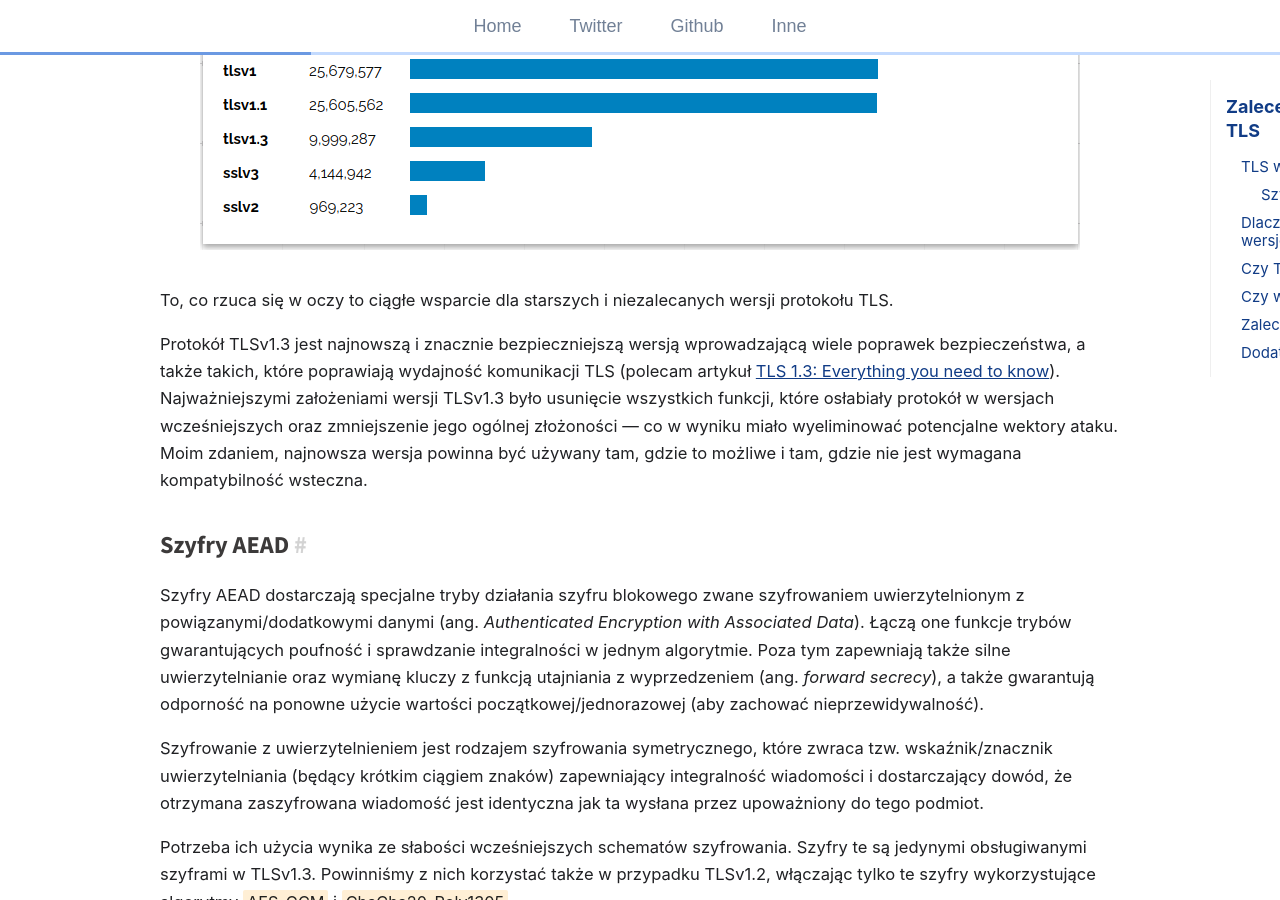
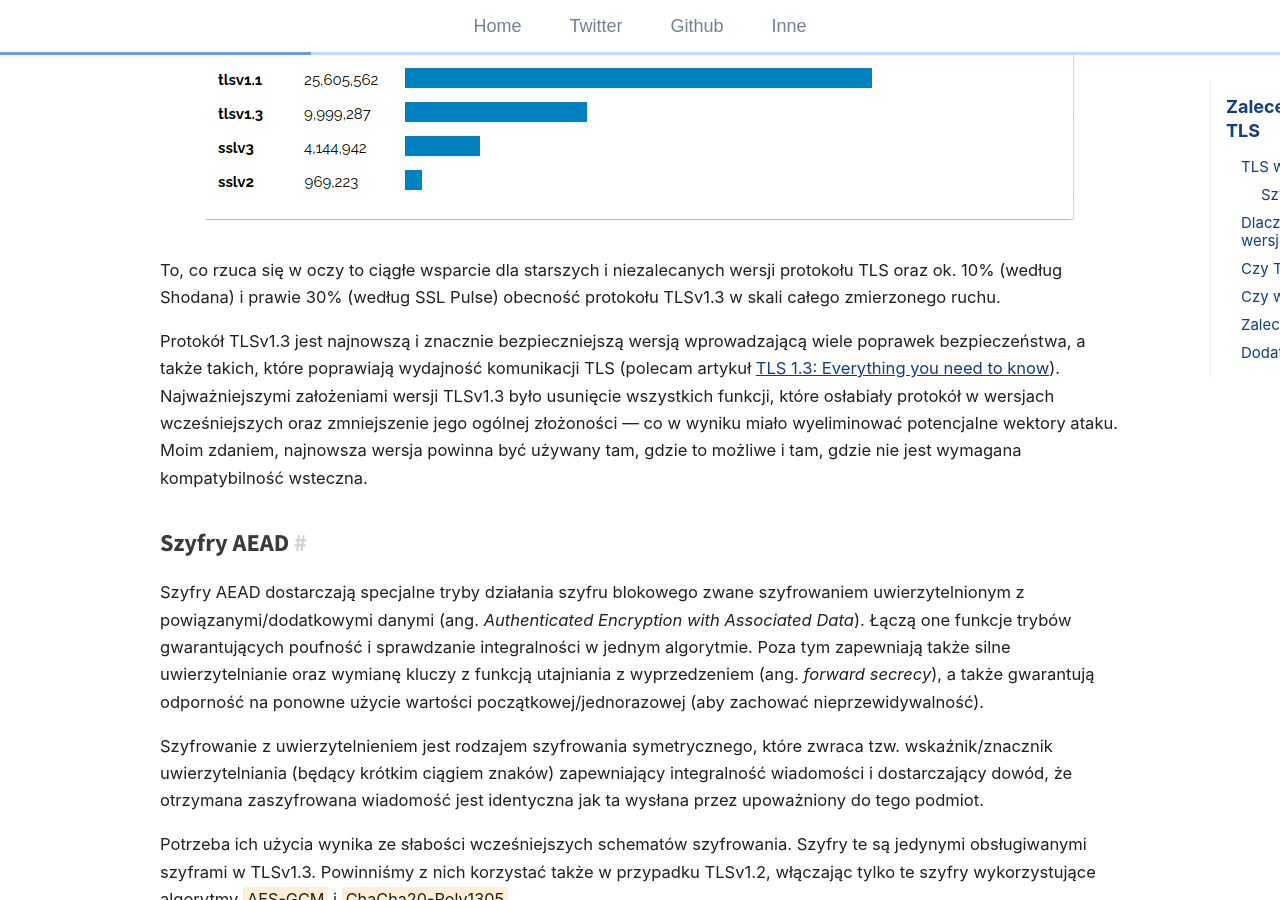
Before and after one commit to git04112019/trimstray.github.io, a Jekyll site: the page built from _posts/2020-02-11-zalecenia_dot_wersji_protokolu_tls.md, in a window 1280 px wide and 900 px high, scrolled down 2377 px. Built offline with Jekyll 4.4.1, drawn with Linux system fonts in a browser that asks for light colours; comment, search, counter and statistics services are not loaded.

Commit message:
uncommited changes - signed-off-by: trimstray <trimstray@gmail.com>

```diff
--- a/_posts/2020-02-11-zalecenia_dot_wersji_protokolu_tls.md
+++ b/_posts/2020-02-11-zalecenia_dot_wersji_protokolu_tls.md
@@ -47,7 +47,7 @@ Bardzo podobnie przedstawiają się dane, które można wyciągnąć z poziomu [
   <img src="/assets/img/posts/shodan_tls_stats.png">
 </p>
 
-To, co rzuca się w oczy to ciągłe wsparcie dla starszych i niezalecanych wersji protokołu TLS.
+To, co rzuca się w oczy to ciągłe wsparcie dla starszych i niezalecanych wersji protokołu TLS oraz ok. 10% (według Shodana) i prawie 30% (według SSL Pulse) obecność protokołu TLSv1.3 w skali całego zmierzonego ruchu.
 
 Protokół TLSv1.3 jest najnowszą i znacznie bezpieczniejszą wersją wprowadzającą wiele poprawek bezpieczeństwa, a także takich, które poprawiają wydajność komunikacji TLS (polecam artykuł [TLS 1.3: Everything you need to know](https://www.thesslstore.com/blog/tls-1-3-everything-possibly-needed-know/)). Najważniejszymi założeniami wersji TLSv1.3 było usunięcie wszystkich funkcji, które osłabiały protokół w wersjach wcześniejszych oraz zmniejszenie jego ogólnej złożoności — co w wyniku miało wyeliminować potencjalne wektory ataku. Moim zdaniem, najnowsza wersja powinna być używany tam, gdzie to możliwe i tam, gdzie nie jest wymagana kompatybilność wsteczna.
 
```
Also changed, not shown: assets/img/posts/shodan_tls_stats.png.
